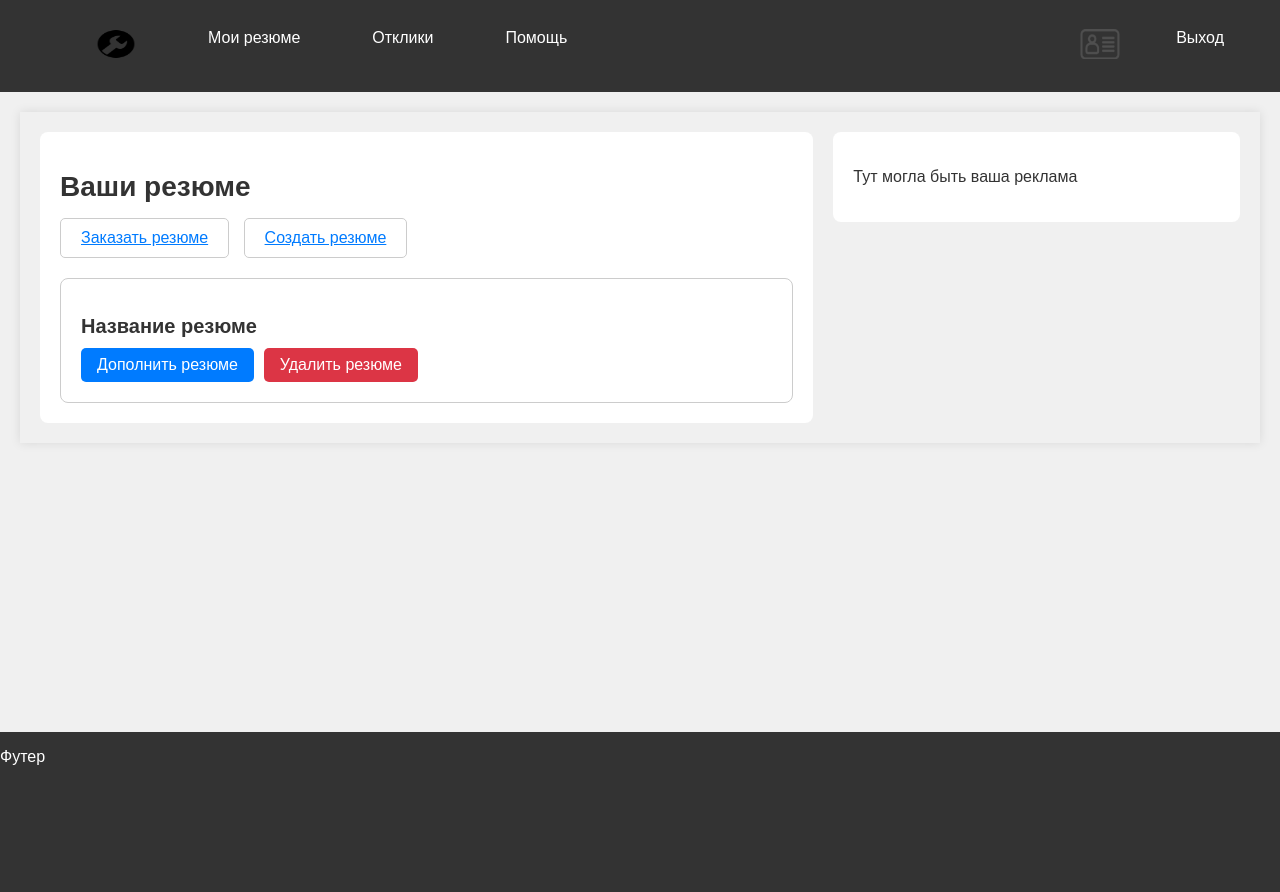
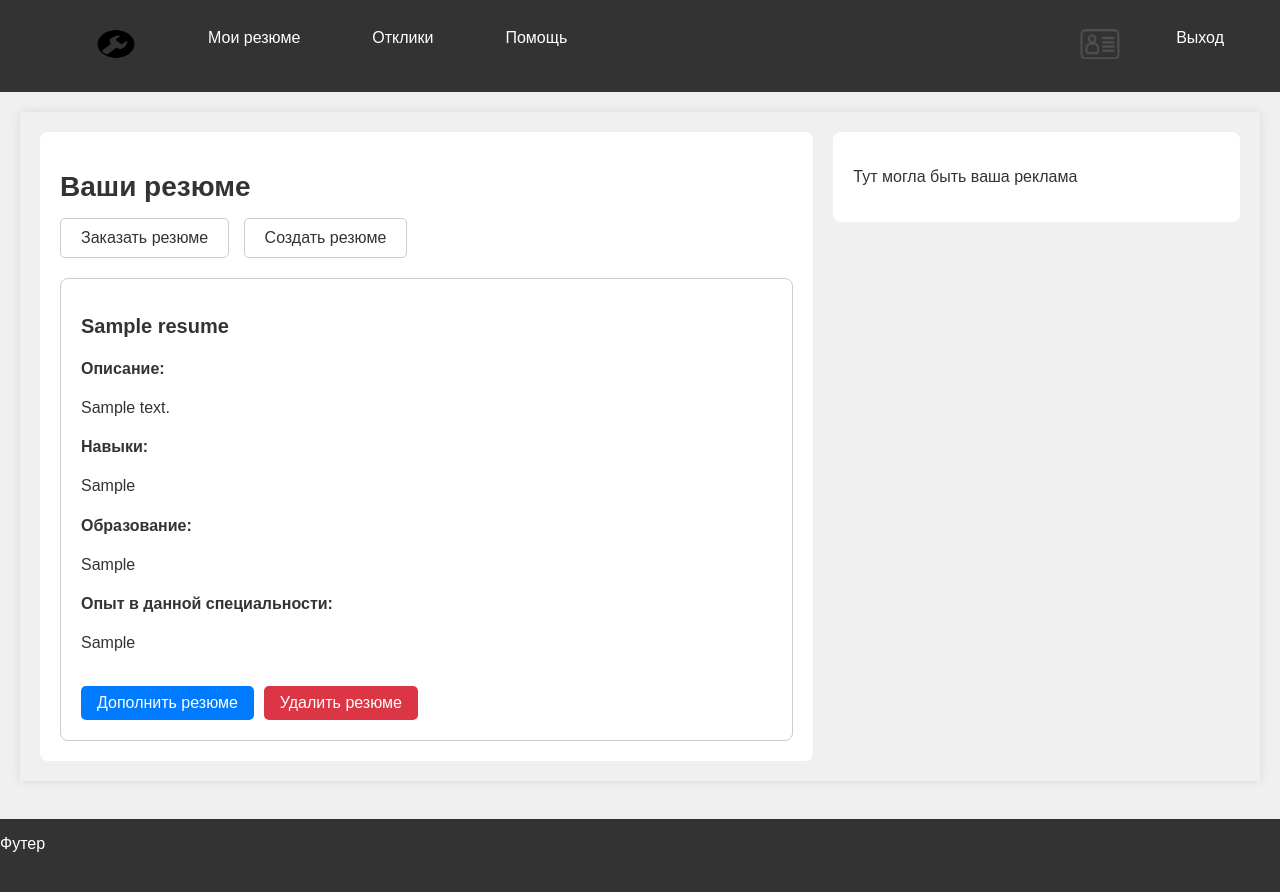
Before and after one commit to smile-rus1/my_diplom, a Django app: template job_search_help_site/search_site/templates/applicant_resumes.html in a window 1280 px wide. Run offline with Django 4.2, Linux system fonts and the light colour scheme; the template is opened without the code that fills it: values that come from a table or form of the project are taken from there, others are empty; a user stored in the database is signed in; tables that the repository leaves empty hold one stand-in row (values such as "Sample post").

Commit message:
Поменял немного верстки, также сделать нормальные кнопочки. Реализовал удаление

```diff
--- a/job_search_help_site/search_site/templates/applicant_resumes.html
+++ b/job_search_help_site/search_site/templates/applicant_resumes.html
@@ -11,19 +11,37 @@
   <div class="content-container">
     <h1>Ваши резюме</h1>
     <div class="buttons">
-      <button class="button-primary"><a href="#">Заказать резюме</a></button>
-      <button class="button-secondary"><a href="{% url 'create_resume' %}">Создать резюме</a></button>
+      <button class="button-primary" onclick="return window.location.href='#'">Заказать резюме</button>
+      <button class="button-secondary" onclick="return window.location.href='{% url 'create_resume' %}'">Создать резюме</button>
     </div>
 
     <div class="summary-container">
-      <!--вот тут цилом for выводить все резюме-->
+      {% for resume in resumes %}
       <div class="resume-container">
-        <h2 class="resume-title">Название резюме</h2>
+        <h2 class="resume-title">{{ resume.name_of_resume }}</h2>
+        <div>
+          <h4>Описание:</h4>
+          <p>{{ resume.about_applicant|slice:"50" }}{% if resume.about_applicant|length > 50 %}...{%endif%}</p>
+          <h4>Навыки:</h4>
+          <p>{{ resume.key_skills }}</p>
+          <h4>Образование:</h4>
+          <p>{{ resume.education }}</p>
+          <h4>Опыт в данной специальности:</h4>
+          <p>{% if resume.experience %}{{ resume.experience }}{% else %}Нет опыта{% endif %}</p>
+        </div>
+         <br>
         <div class="resume-actions">
-          <button class="resume-button modify">Дополнить резюме</button>
-          <button class="resume-button delete">Удалить резюме</button>
+            <button class="resume-button modify">Дополнить резюме</button>
+          <form method="post" action="{% url 'delete_resume' resume.id %}">
+            {% csrf_token %}
+            <button class="resume-button delete" onclick="return confirm('Вы действительно хотите удалить ваше резюме?')">
+              Удалить резюме
+            </button>
+          </form>
+
         </div>
       </div>
+      {% endfor %}
 
     </div>
 
```
